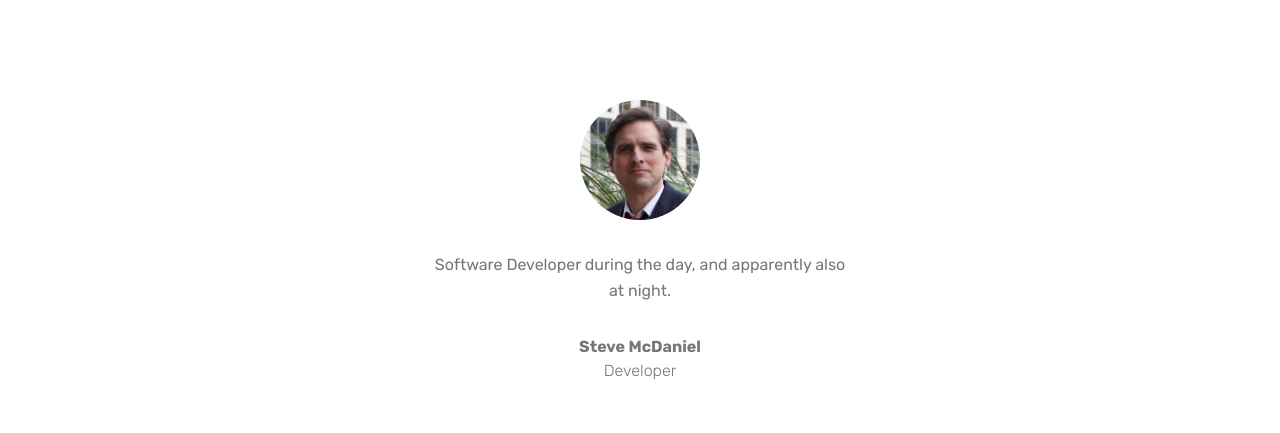
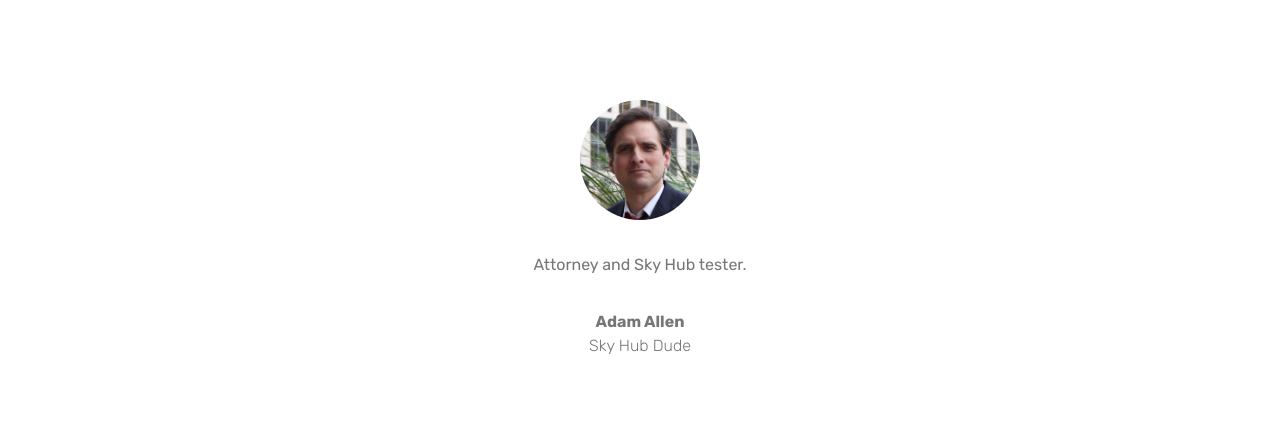
Before and after one commit to Spacecowboy78/spacecowboy78.github.io, a plain HTML site: page index.html in a window 1280 px wide. Shown: the part 212-645 px from the top of the page. Drawn offline with Linux system fonts and the light colour scheme; files whose address does not match are found by name.

Commit message:
create github pages

```diff
--- a/index.html
+++ b/index.html
@@ -59,7 +59,7 @@
     </nav>
 </section>
 
-<section class="engine"><a href="https://mobirise.info/i">website creation software</a></section><section class="testimonials1 cid-rXzpUVLkqU" id="testimonials1-k">
+<section class="engine"><a href="https://mobirise.info/j">website templates</a></section><section class="testimonials1 cid-rXzpUVLkqU" id="testimonials1-k">
 
 
 
@@ -82,14 +82,13 @@
                         <div class="testimonial-photo">
                             <img src="assets/images/img-4800a.jpeg" alt="" title="">
                         </div>
-                        <p class="mbr-text mbr-fonts-style display-7">Software Developer during the day, and apparently also at night.</p>
+                        <p class="mbr-text mbr-fonts-style display-7">Attorney and Sky Hub tester.</p>
                     </div>
                     <div class="card-footer">
                         <div class="mbr-author-name mbr-bold mbr-fonts-style display-7">
-                             Steve McDaniel</div>
+                             Adam Allen</div>
                         <small class="mbr-author-desc mbr-italic mbr-light mbr-fonts-style display-7">
-                               Developer
-                        </small>
+                               Sky Hub Dude</small>
                     </div>
                 </div>
             </div>
```
Also changed, not shown: 1 other file.
